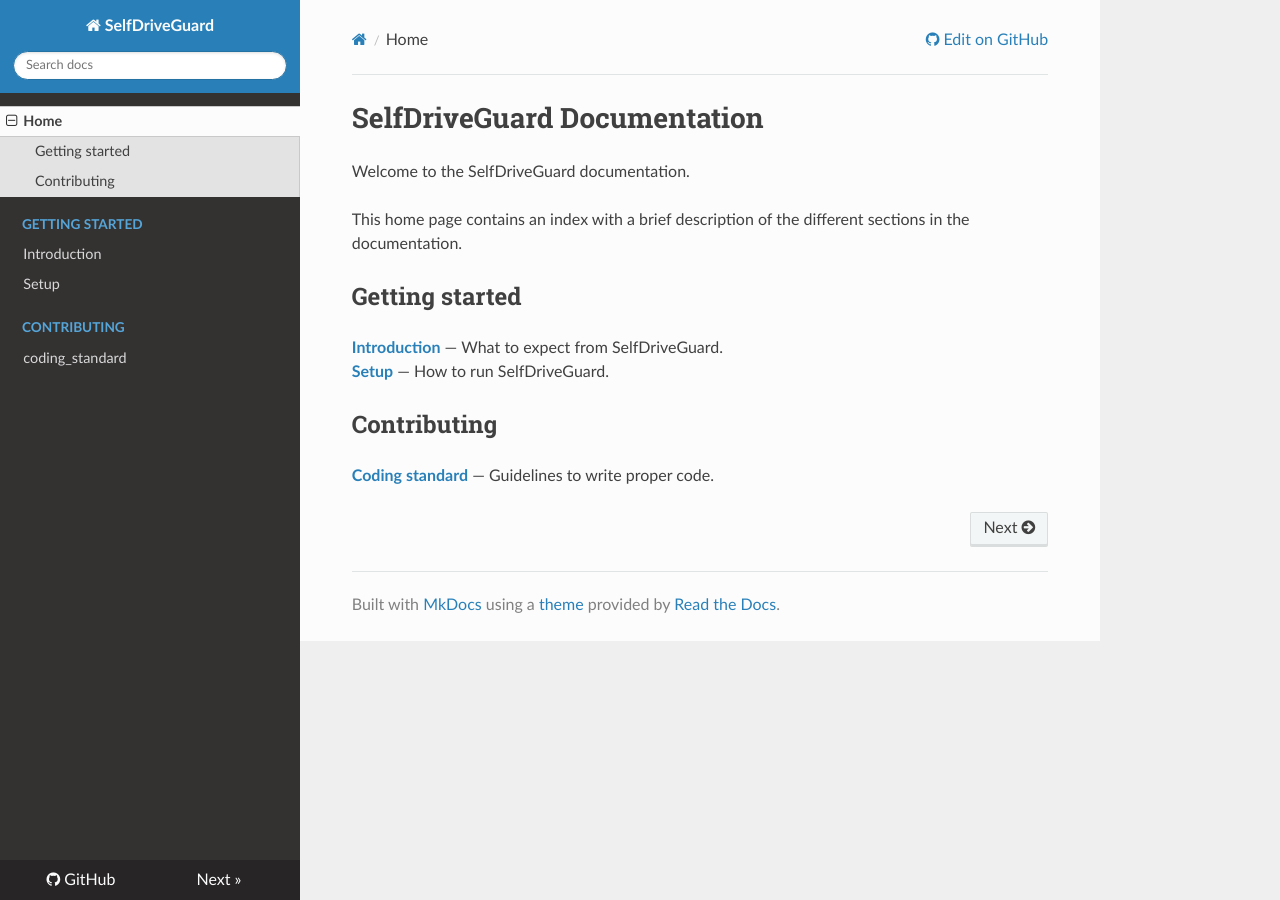
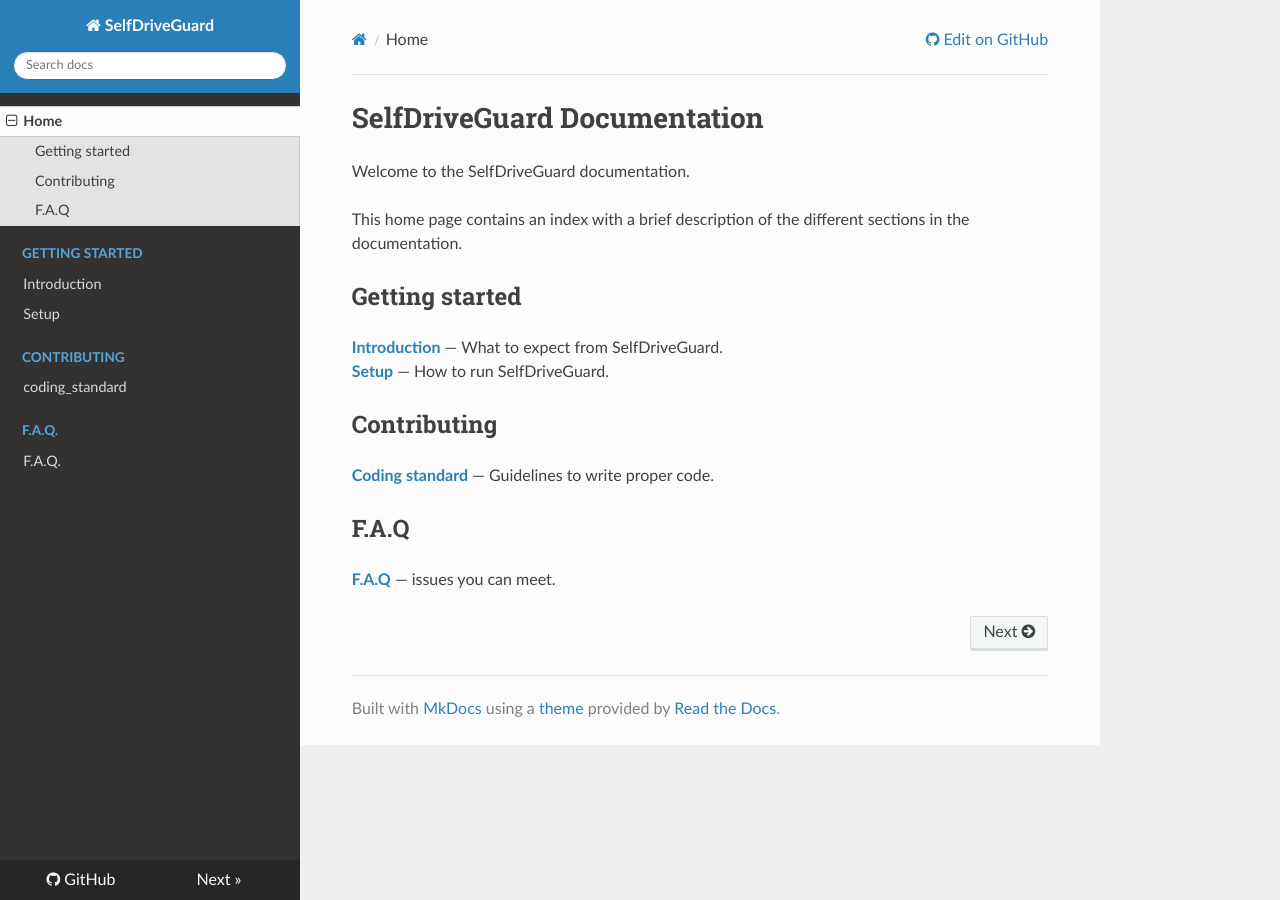
Before and after one commit to SelfDriveGuard/sdg-engine, an MkDocs documentation site: the page built from docs/index.md, in a window 1280 px wide. Built offline with MkDocs 1.6.1, drawn with Linux system fonts in a browser that asks for light colours; nearby versions of some CDN libraries.

Commit message:
update makedoc

```diff
--- a/docs/index.md
+++ b/docs/index.md
@@ -11,3 +11,6 @@ This home page contains an index with a brief description of the different secti
 
 ## Contributing
 [__Coding standard__](coding_standard.md) — Guidelines to write proper code.
+
+## F.A.Q
+[__F.A.Q__](setup/faq.md) — issues you can meet.
--- a/mkdocs.yml
+++ b/mkdocs.yml
@@ -12,6 +12,8 @@ nav:
   - 'Setup': 'setup/setup.md'
 - Contributing:
   - 'coding_standard': 'coding_standard.md'
+- F.A.Q.:
+  - 'F.A.Q.': 'setup/faq.md'
 
 markdown_extensions:
   - admonition
```
